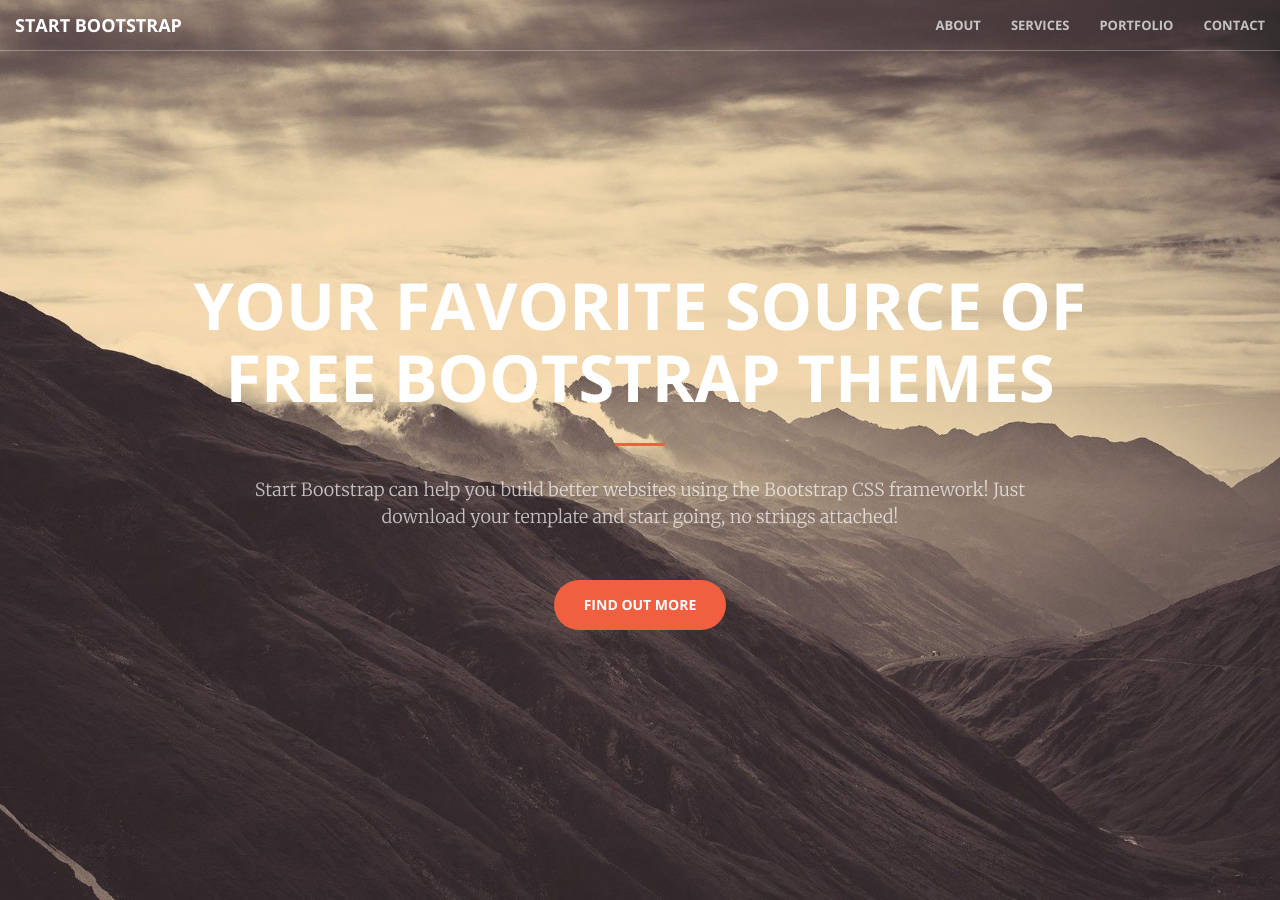
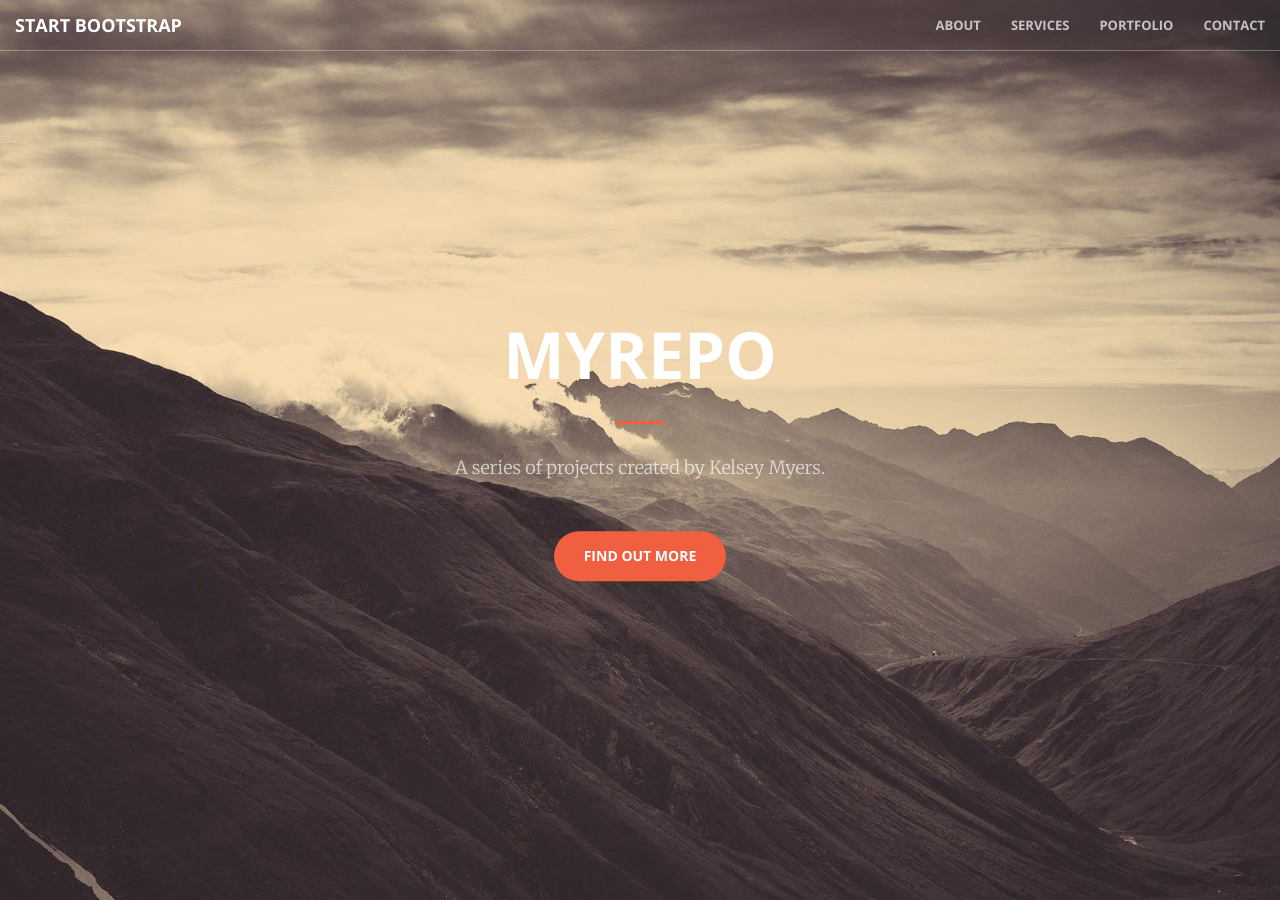
Before and after one commit to kelsey-myers/github-pages, a Jekyll site: the page built from index.html, in a window 1280 px wide and 900 px high. Built offline with Jekyll 4.4.1, drawn with Linux system fonts in a browser that asks for light colours.

Commit message:
Changes to header html

```diff
--- a/_includes/header.html
+++ b/_includes/header.html
@@ -1,9 +1,9 @@
 <header>
     <div class="header-content">
         <div class="header-content-inner">
-            <h1>Your Favorite Source of Free Bootstrap Themes</h1>
+            <h1>MyRepo</h1>
             <hr>
-            <p>Start Bootstrap can help you build better websites using the Bootstrap CSS framework! Just download your template and start going, no strings attached!</p>
+            <p>A series of projects created by Kelsey Myers.</p>
             <a href="#about" class="btn btn-primary btn-xl page-scroll">Find Out More</a>
         </div>
     </div>
```
